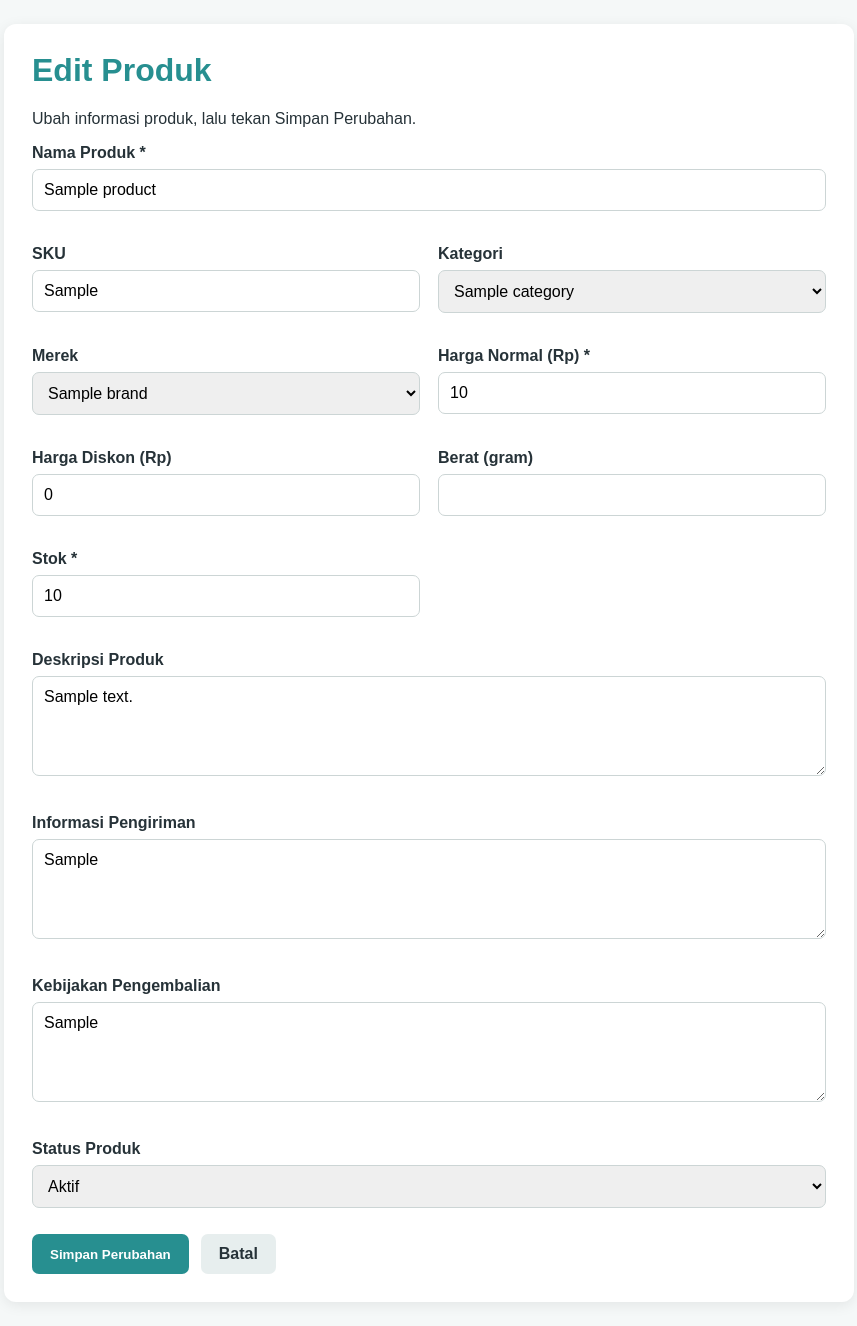
After one commit to AlyziaNanda06/Project_SembakoKita, a PHP site: page /admin/edit-produk.php?id=1 in a window 1280 px wide. The commit adds this page. Shown: the whole page, without its empty margins (211-1068 px from the left). Run offline with PHP 8.4, Linux system fonts and the light colour scheme; the visitor is signed in with stand-in values (Sample User, id 1); tables that the repository leaves empty or names only in its code hold one stand-in row (values such as "Sample post").

Commit message:
Perbaiki login admin dan proses edit produk-april

```diff
--- /dev/null
+++ b/admin/edit-produk.php
@@ -0,0 +1,306 @@
+
+<?php
+session_start();
+require_once __DIR__ . '/../koneksi.php';
+
+if (!isset($_SESSION['admin_id'])) {
+    header("Location: ../login.php");
+    exit;
+}
+
+function e($value) {
+    return htmlspecialchars((string)($value ?? ''), ENT_QUOTES, 'UTF-8');
+}
+
+$id = filter_input(INPUT_GET, 'id', FILTER_VALIDATE_INT);
+
+if (!$id || $id < 1) {
+    $_SESSION['pesan_error'] = "ID produk tidak valid.";
+    header("Location: produk.php");
+    exit;
+}
+
+// Ambil data produk berdasarkan ID.
+$stmt = mysqli_prepare(
+    $conn,
+    "SELECT id, category_id, brand_id, name, sku, price,
+            discount_price, weight, stock, description,
+            shipping_info, return_policy, status
+     FROM products
+     WHERE id = ?
+     LIMIT 1"
+);
+
+mysqli_stmt_bind_param($stmt, "i", $id);
+mysqli_stmt_execute($stmt);
+
+$result = mysqli_stmt_get_result($stmt);
+$produk = mysqli_fetch_assoc($result);
+
+mysqli_stmt_close($stmt);
+
+if (!$produk) {
+    $_SESSION['pesan_error'] = "Produk tidak ditemukan.";
+    header("Location: produk.php");
+    exit;
+}
+
+// Ambil daftar kategori.
+$kategoriResult = mysqli_query(
+    $conn,
+    "SELECT id, name FROM categories ORDER BY name ASC"
+);
+
+if (!$kategoriResult) {
+    die("Gagal mengambil data kategori.");
+}
+
+// Ambil daftar merek.
+$merekResult = mysqli_query(
+    $conn,
+    "SELECT id, name FROM brands ORDER BY name ASC"
+);
+
+if (!$merekResult) {
+    die("Gagal mengambil data merek.");
+}
+
+$pesanError = $_SESSION['pesan_error'] ?? '';
+unset($_SESSION['pesan_error']);
+?>
+<!DOCTYPE html>
+<html lang="id">
+<head>
+    <meta charset="UTF-8">
+    <meta name="viewport" content="width=device-width, initial-scale=1.0">
+    <title>Edit Produk - SembakoKita</title>
+    <style>
+        * {
+            box-sizing: border-box;
+        }
+
+        body {
+            margin: 0;
+            padding: 24px;
+            font-family: Arial, sans-serif;
+            background: #f5f8f8;
+            color: #263238;
+        }
+
+        .container {
+            max-width: 850px;
+            margin: 0 auto;
+            padding: 28px;
+            background: #fff;
+            border-radius: 12px;
+            box-shadow: 0 3px 14px rgba(0, 0, 0, .08);
+        }
+
+        h1 {
+            margin-top: 0;
+            color: #278f90;
+        }
+
+        .grid {
+            display: grid;
+            grid-template-columns: repeat(2, minmax(0, 1fr));
+            gap: 18px;
+        }
+
+        .field {
+            margin-bottom: 16px;
+        }
+
+        .full {
+            grid-column: 1 / -1;
+        }
+
+        label {
+            display: block;
+            margin-bottom: 7px;
+            font-weight: bold;
+        }
+
+        input, select, textarea {
+            width: 100%;
+            padding: 11px;
+            border: 1px solid #ccd5d5;
+            border-radius: 7px;
+            font: inherit;
+        }
+
+        textarea {
+            min-height: 100px;
+            resize: vertical;
+        }
+
+        .error {
+            padding: 12px;
+            margin-bottom: 18px;
+            color: #842029;
+            background: #f8d7da;
+            border-radius: 7px;
+        }
+
+        .actions {
+            display: flex;
+            gap: 12px;
+            margin-top: 10px;
+        }
+
+        .btn {
+            display: inline-block;
+            padding: 11px 18px;
+            border: 0;
+            border-radius: 7px;
+            text-decoration: none;
+            font-weight: bold;
+            cursor: pointer;
+        }
+
+        .save {
+            color: white;
+            background: #278f90;
+        }
+
+        .cancel {
+            color: #263238;
+            background: #e7eeee;
+        }
+
+        @media (max-width: 600px) {
+            body {
+                padding: 12px;
+            }
+
+            .container {
+                padding: 18px;
+            }
+
+            .grid {
+                grid-template-columns: 1fr;
+            }
+
+            .full {
+                grid-column: auto;
+            }
+        }
+    </style>
+</head>
+<body>
+<div class="container">
+    <h1>Edit Produk</h1>
+    <p>Ubah informasi produk, lalu tekan Simpan Perubahan.</p>
+
+    <?php if ($pesanError !== ''): ?>
+        <div class="error"><?= e($pesanError) ?></div>
+    <?php endif; ?>
+
+    <form action="../proses/edit-produk.php" method="POST">
+        <input type="hidden" name="id" value="<?= (int)$produk['id'] ?>">
+
+        <div class="grid">
+            <div class="field full">
+                <label for="name">Nama Produk *</label>
+                <input type="text" id="name" name="name"
+                       maxlength="150" required
+                       value="<?= e($produk['name']) ?>">
+            </div>
+
+            <div class="field">
+                <label for="sku">SKU</label>
+                <input type="text" id="sku" name="sku"
+                       maxlength="50" value="<?= e($produk['sku']) ?>">
+            </div>
+
+            <div class="field">
+                <label for="category_id">Kategori</label>
+                <select id="category_id" name="category_id">
+                    <option value="">Tanpa kategori</option>
+                    <?php while ($kategori = mysqli_fetch_assoc($kategoriResult)): ?>
+                        <option value="<?= (int)$kategori['id'] ?>"
+                            <?= (string)$produk['category_id'] === (string)$kategori['id'] ? 'selected' : '' ?>>
+                            <?= e($kategori['name']) ?>
+                        </option>
+                    <?php endwhile; ?>
+                </select>
+            </div>
+
+            <div class="field">
+                <label for="brand_id">Merek</label>
+                <select id="brand_id" name="brand_id">
+                    <option value="">Tanpa merek</option>
+                    <?php while ($merek = mysqli_fetch_assoc($merekResult)): ?>
+                        <option value="<?= (int)$merek['id'] ?>"
+                            <?= (string)$produk['brand_id'] === (string)$merek['id'] ? 'selected' : '' ?>>
+                            <?= e($merek['name']) ?>
+                        </option>
+                    <?php endwhile; ?>
+                </select>
+            </div>
+
+            <div class="field">
+                <label for="price">Harga Normal (Rp) *</label>
+                <input type="number" id="price" name="price"
+                       min="0" max="9999999999.99" step="0.01" required
+                       value="<?= e($produk['price']) ?>">
+            </div>
+
+            <div class="field">
+                <label for="discount_price">Harga Diskon (Rp)</label>
+                <input type="number" id="discount_price" name="discount_price"
+                       min="0" max="9999999999.99" step="0.01"
+                       value="<?= e($produk['discount_price']) ?>">
+            </div>
+
+            <div class="field">
+                <label for="weight">Berat (gram)</label>
+                <input type="number" id="weight" name="weight"
+                       min="0" step="1" value="<?= e($produk['weight']) ?>">
+            </div>
+
+            <div class="field">
+                <label for="stock">Stok *</label>
+                <input type="number" id="stock" name="stock"
+                       min="0" step="1" required
+                       value="<?= e($produk['stock']) ?>">
+            </div>
+
+            <div class="field full">
+                <label for="description">Deskripsi Produk</label>
+                <textarea id="description" name="description"><?= e($produk['description']) ?></textarea>
+            </div>
+
+            <div class="field full">
+                <label for="shipping_info">Informasi Pengiriman</label>
+                <textarea id="shipping_info" name="shipping_info"><?= e($produk['shipping_info']) ?></textarea>
+            </div>
+
+            <div class="field full">
+                <label for="return_policy">Kebijakan Pengembalian</label>
+                <textarea id="return_policy" name="return_policy"><?= e($produk['return_policy']) ?></textarea>
+            </div>
+
+            <div class="field full">
+                <label for="status">Status Produk</label>
+                <select id="status" name="status" required>
+                    <option value="active"
+                        <?= $produk['status'] === 'active' ? 'selected' : '' ?>>
+                        Aktif
+                    </option>
+                    <option value="inactive"
+                        <?= $produk['status'] === 'inactive' ? 'selected' : '' ?>>
+                        Nonaktif
+                    </option>
+                </select>
+            </div>
+        </div>
+
+        <div class="actions">
+            <button type="submit" class="btn save">Simpan Perubahan</button>
+            <a href="produk.php" class="btn cancel">Batal</a>
+        </div>
+    </form>
+</div>
+</body>
+</html>
--- a/admin/login.php
+++ b/admin/login.php
@@ -1,5 +1,7 @@
 <?php
 session_start();
+
+require_once __DIR__ . '/../koneksi.php';
 
 if (isset($_SESSION['admin_id'])) {
     header("Location: dashboard.php");
```
Also changed, not shown: proses/edit-produk.php (+212 -0 lines).
